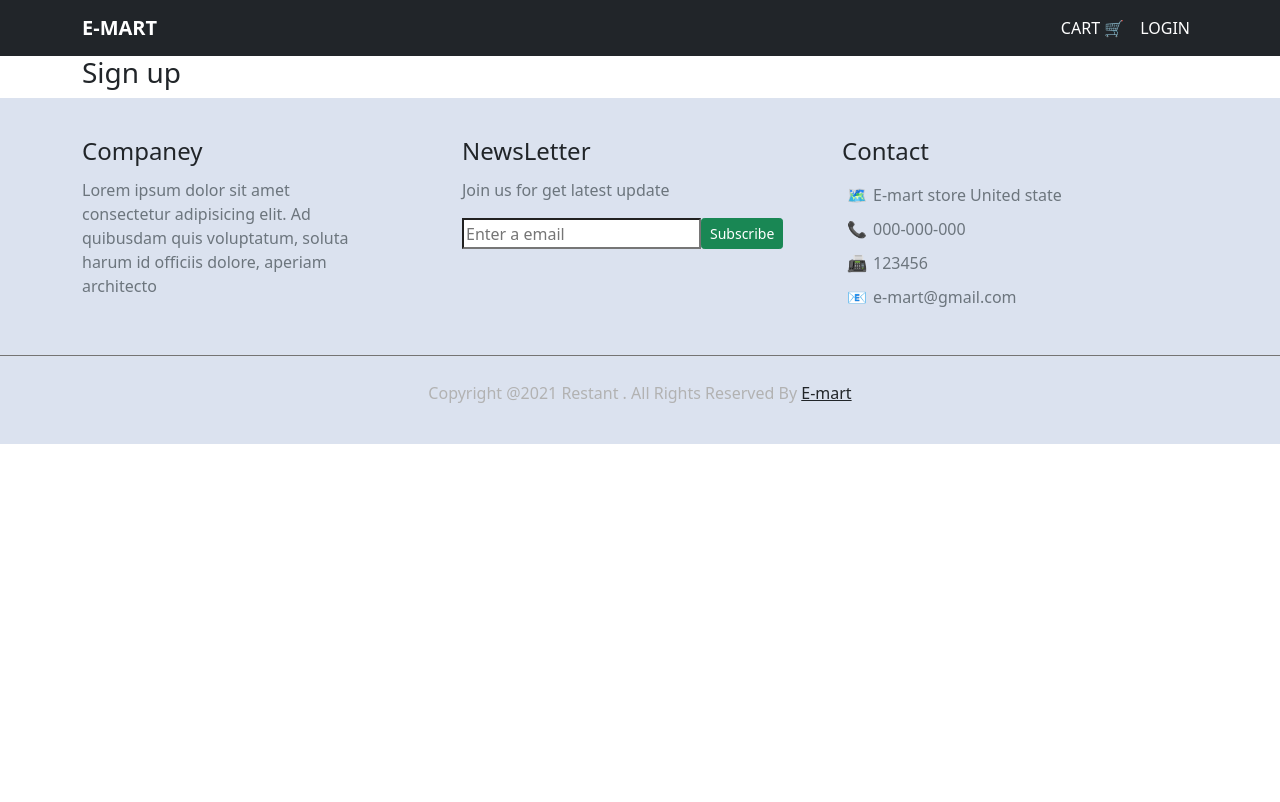
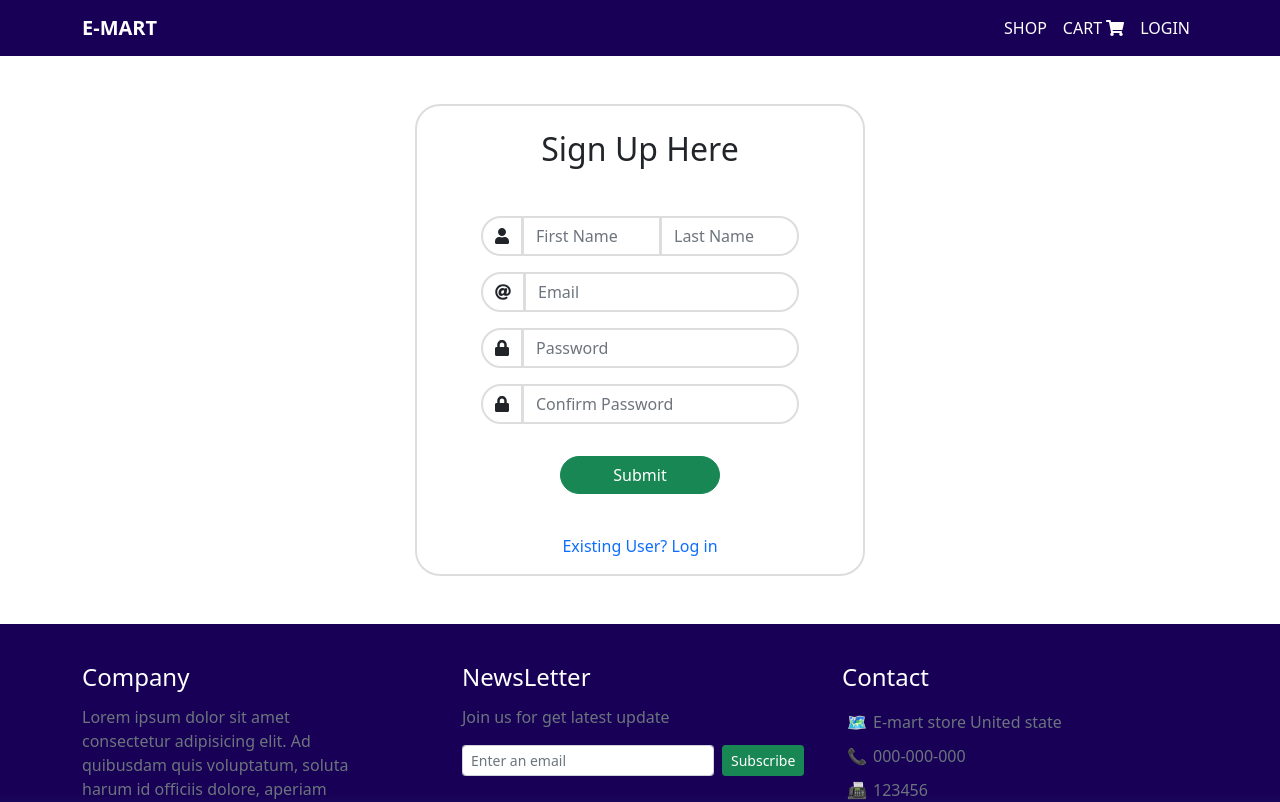
Before and after one commit to divyeshchudasama/MERN-e-commerce-project, a React (Create React App) app in the folder e-mart/: page /signup in a window 1280 px wide. Shown: the top 802 px of the page. Built offline with nearby package versions, Linux system fonts and the light colour scheme.

Commit message:
login & signup addded
login & signup addded

```diff
--- a/e-mart/package.json
+++ b/e-mart/package.json
@@ -3,6 +3,9 @@
   "version": "0.1.0",
   "private": true,
   "dependencies": {
+    "@fortawesome/fontawesome-svg-core": "^1.2.36",
+    "@fortawesome/free-solid-svg-icons": "^5.15.4",
+    "@fortawesome/react-fontawesome": "^0.1.15",
     "@testing-library/jest-dom": "^5.14.1",
     "@testing-library/react": "^11.2.7",
     "@testing-library/user-event": "^12.8.3",
--- a/e-mart/src/components/footer/Footer.jsx
+++ b/e-mart/src/components/footer/Footer.jsx
@@ -7,38 +7,59 @@ function Footer() {
     <>
       <footer className={`footer mt-auto  bg-default ${styles.footerBg}`}>
         <div className="container">
-          <div class="row">
-            <div class="col-lg-4 col-sm-6 col-12" >
-              <h4 className={`${styles.base1}`}>Companey</h4>
-              <p className={`text-muted ${styles.base2}`}>Lorem ipsum dolor sit amet consectetur adipisicing elit.
-                Ad quibusdam quis voluptatum, soluta harum id officiis dolore, aperiam architecto
+          <div className="row">
+            <div className="col-lg-4 col-sm-6 col-12">
+              <h4 className={`${styles.base1} text-white`}>Company</h4>
+              <p className={`text-muted ${styles.base2}`}>
+                Lorem ipsum dolor sit amet consectetur adipisicing elit. Ad
+                quibusdam quis voluptatum, soluta harum id officiis dolore,
+                aperiam architecto
               </p>
             </div>
-            <div class="col-lg-4 col-sm-6 col-12" >
-              <h4 className={`${styles.base1}`}>NewsLetter</h4>
+            <div className="col-lg-4 col-sm-6 col-12">
+              <h4 className={`${styles.base1} text-white`}>NewsLetter</h4>
               <p className="text-muted">Join us for get latest update</p>
               <div className="d-flex">
-                <input type="name" placeholder="Enter a email" className="rounded-0 border-r-0" required></input>
+                <input
+                  type="name"
+                  placeholder="Enter an email"
+                  className="form-control form-control-sm me-2"
+                  style={{ width: "18em" }}
+                  required
+                ></input>
                 <div className="">
-                  <button type="submit" className="btn btn-success btn-sm">Subscribe</button>
+                  <button type="submit" className="btn btn-success btn-sm">
+                    Subscribe
+                  </button>
                 </div>
               </div>
             </div>
-            <div class="col-lg-4 col-sm-6 col-12" >
-              <h4 className={`${styles.base1}`}>Contact</h4>
+            <div className="col-lg-4 col-sm-6 col-12">
+              <h4 className={`${styles.base1} text-white`}>Contact</h4>
               <ul className={` ${styles.foot_ul}`}>
-                <li>🗺<span className="text-muted">E-mart store United state</span></li>
-                <li>📞<span className="text-muted">000-000-000</span></li>
-                <li>📠<span className="text-muted">123456</span></li>
-                <li>📧<span className="text-muted">e-mart@gmail.com</span></li>
+                <li>
+                  🗺<span className="text-muted">E-mart store United state</span>
+                </li>
+                <li>
+                  📞<span className="text-muted">000-000-000</span>
+                </li>
+                <li>
+                  📠<span className="text-muted">123456</span>
+                </li>
+                <li>
+                  📧<span className="text-muted">e-mart@gmail.com</span>
+                </li>
               </ul>
-
             </div>
           </div>
-
         </div>
         <div className={`${styles.bottfoot}`}>
-          <p className="text-center mb-0">Copyright @2021 Restant . All Rights Reserved By <a href="" className="font-weight-bold text-dark">E-mart</a></p>
+          <p className="text-center mb-0">
+            Copyright @2021 Restant . All Rights Reserved By{" "}
+            <a href="/" className="font-weight-bold text-light">
+              E-mart
+            </a>
+          </p>
         </div>
       </footer>
     </>
--- a/e-mart/src/components/footer/Footer.module.css
+++ b/e-mart/src/components/footer/Footer.module.css
@@ -1,30 +1,34 @@
 .footerBg {
-  background-color: #dbe2ef;
+  /* background-color: #170055; */
+  background: linear-gradient(
+    180deg,
+    rgba(23, 0, 85, 1) 49%,
+    rgba(64, 155, 215, 1) 100%
+  );
   padding: 39px 0px;
 }
-li{
+li {
   list-style-type: none;
 }
-.foot_ul{
+.foot_ul {
   padding-left: 0px;
   text-align: left;
 }
-.foot_ul li{
+.foot_ul li {
   padding: 5px;
 }
-.foot_ul li span{
+.foot_ul li span {
   padding-left: 6px;
 }
-.base1{
+.base1 {
   padding-bottom: 5px;
 }
 .base2 {
   margin-right: 20%;
-
 }
-.bottfoot{
+.bottfoot {
   padding-top: 25px;
-margin-top: 25px;
- border-top: 1px solid #757473;
- color: #b2b2b2;
+  margin-top: 25px;
+  border-top: 1px solid #757473;
+  color: #b2b2b2;
 }
--- a/e-mart/src/components/header/Header.jsx
+++ b/e-mart/src/components/header/Header.jsx
@@ -1,12 +1,20 @@
 import React from "react";
 import { Container, Nav, Navbar } from "react-bootstrap";
+import { FontAwesomeIcon } from "@fortawesome/react-fontawesome";
+import { faShoppingCart } from "@fortawesome/free-solid-svg-icons";
 import { Link } from "react-router-dom";
 import styles from "./Header.module.css";
 
 function Header() {
   return (
     <>
-      <Navbar bg="dark" variant="dark" expand="lg" sticky="top">
+      <Navbar
+        className={styles.headerBg}
+        bg="default"
+        variant="dark"
+        expand="lg"
+        sticky="top"
+      >
         <Container>
           <Link className="navbar-brand fw-bold" to="/">
             E-MART
@@ -14,8 +22,11 @@ function Header() {
           <Navbar.Toggle aria-controls="basic-navbar-nav" />
           <Navbar.Collapse id="basic-navbar-nav">
             <Nav className="ms-auto">
+              <Link className="nav-link text-white" to="/">
+                SHOP
+              </Link>
               <Link className="nav-link text-white" to="/cart">
-                CART 🛒
+                CART <FontAwesomeIcon icon={faShoppingCart} />
               </Link>
               <Link className="nav-link text-white" to="/login">
                 LOGIN
--- a/e-mart/src/components/header/Header.module.css
+++ b/e-mart/src/components/header/Header.module.css
@@ -0,0 +1,3 @@
+.headerBg {
+  background-color: #170055;
+}
--- a/e-mart/src/components/login/Login.jsx
+++ b/e-mart/src/components/login/Login.jsx
@@ -1,10 +1,78 @@
-import React from "react";
+import React, { useState } from "react";
+import { Card, Col, Form, InputGroup, Row, Button } from "react-bootstrap";
+import { FontAwesomeIcon } from "@fortawesome/react-fontawesome";
+import { faUser, faKey } from "@fortawesome/free-solid-svg-icons";
+import { Link } from "react-router-dom";
 import styles from "./Login.module.css";
 
 function Login() {
+  const [email, setEmail] = useState("");
+  const [password, setPassword] = useState("");
+  const loginHandle = (event) => {
+    event.preventDefault();
+    console.log(email + "  " + password);
+  };
   return (
     <>
-      <p>Login</p>
+      <Row className="" style={{ justifyContent: "center" }}>
+        <Col xxl={6} xl={6}>
+          <Card className={`m-5 ${styles.card}`}>
+            <Card.Header className={`text-center p-4 ${styles.cardHeader}`}>
+              <h2>Login Here</h2>
+            </Card.Header>
+            <Card.Body className="mx-5">
+              <Form onSubmit={loginHandle}>
+                <Form.Group className="mb-3">
+                  <InputGroup>
+                    <InputGroup.Text className={`${styles.input1}`}>
+                      <FontAwesomeIcon icon={faUser} />
+                    </InputGroup.Text>
+                    <Form.Control
+                      className={`${styles.input2}`}
+                      type="text"
+                      placeholder="Email"
+                      value={email}
+                      onChange={(e) => setEmail(e.target.value)}
+                    />
+                  </InputGroup>
+                </Form.Group>
+                <Form.Group className="mb-3">
+                  <InputGroup>
+                    <InputGroup.Text className={`${styles.input1}`}>
+                      <FontAwesomeIcon icon={faKey} />
+                    </InputGroup.Text>
+                    <Form.Control
+                      className={`${styles.input2}`}
+                      type="password"
+                      placeholder="Password"
+                      value={password}
+                      onChange={(e) => setPassword(e.target.value)}
+                    />
+                  </InputGroup>
+                  <Row>
+                    <Col className="text-center mt-3">
+                      <Button
+                        variant="success"
+                        className={`${styles.btn}`}
+                        type="submit"
+                      >
+                        Submit
+                      </Button>
+                    </Col>
+                  </Row>
+                  <Row>
+                    <Col className="text-center mt-3 pt-4">
+                      <Link className={styles.link} to="/signup">
+                        New to E-Mart? Create an account
+                      </Link>
+                    </Col>
+                  </Row>
+                </Form.Group>
+              </Form>
+            </Card.Body>
+          </Card>
+        </Col>
+      </Row>
     </>
   );
 }
--- a/e-mart/src/components/signUp/SignUp.jsx
+++ b/e-mart/src/components/signUp/SignUp.jsx
@@ -1,11 +1,122 @@
-import React from "react";
+import React, { useState } from "react";
+import { Card, Col, Form, InputGroup, Row, Button } from "react-bootstrap";
+import { FontAwesomeIcon } from "@fortawesome/react-fontawesome";
+import { faUser, faLock, faAt } from "@fortawesome/free-solid-svg-icons";
 import styles from "./SignUp.module.css";
+import { Link } from "react-router-dom";
 
 function SignUp() {
+  const [userData, setUserData] = useState({
+    firstname: "",
+    lastname: "",
+    email: "",
+    password: "",
+    confirmpassword: "",
+  });
+  const updateState = (event, controlName) => {
+    setUserData({ ...userData, [controlName]: event.target.value });
+  };
+  const signUphandle = (event) => {
+    event.preventDefault();
+    console.log(userData);
+  };
   return (
-    <div>
-      <h3>Sign up</h3>
-    </div>
+    <>
+      <Row className="" style={{ justifyContent: "center" }}>
+        <Col xxl={6} xl={6}>
+          <Card className={`m-5 ${styles.card}`}>
+            <Card.Header className={`text-center p-4 ${styles.cardHeader}`}>
+              <h2>Sign Up Here</h2>
+            </Card.Header>
+            <Card.Body className="mx-5">
+              <Form onSubmit={signUphandle}>
+                <Form.Group className="mb-3">
+                  <InputGroup>
+                    <InputGroup.Text className={`${styles.input1}`}>
+                      <FontAwesomeIcon icon={faUser} />
+                    </InputGroup.Text>
+                    <Form.Control
+                      className={`${styles.input2}`}
+                      type="text"
+                      placeholder="First Name"
+                      value={userData.firstname}
+                      onChange={(e) => updateState(e, "firstname")}
+                    />
+                    <Form.Control
+                      className={`${styles.input2}`}
+                      type="text"
+                      placeholder="Last Name"
+                      value={userData.lastname}
+                      onChange={(e) => updateState(e, "lastname")}
+                    />
+                  </InputGroup>
+                </Form.Group>
+                <Form.Group className="mb-3">
+                  <InputGroup>
+                    <InputGroup.Text className={`${styles.input1}`}>
+                      <FontAwesomeIcon icon={faAt} />
+                    </InputGroup.Text>
+                    <Form.Control
+                      className={`${styles.input2}`}
+                      type="email"
+                      placeholder="Email"
+                      value={userData.email}
+                      onChange={(e) => updateState(e, "email")}
+                    />
+                  </InputGroup>
+                </Form.Group>
+                <Form.Group className="mb-3">
+                  <InputGroup>
+                    <InputGroup.Text className={`${styles.input1}`}>
+                      <FontAwesomeIcon icon={faLock} />
+                    </InputGroup.Text>
+                    <Form.Control
+                      className={`${styles.input2}`}
+                      type="password"
+                      placeholder="Password"
+                      value={userData.password}
+                      onChange={(e) => updateState(e, "password")}
+                    />
+                  </InputGroup>
+                </Form.Group>
+                <Form.Group className="mb-3">
+                  <InputGroup>
+                    <InputGroup.Text className={`${styles.input1}`}>
+                      <FontAwesomeIcon icon={faLock} />
+                    </InputGroup.Text>
+                    <Form.Control
+                      className={`${styles.input2}`}
+                      type="password"
+                      placeholder="Confirm Password"
+                      value={userData.confirmpassword}
+                      onChange={(e) => updateState(e, "confirmpassword")}
+                    />
+                  </InputGroup>
+                </Form.Group>
+                <Row>
+                  <Col className="text-center mt-3">
+                    <Button
+                      variant="success"
+                      className={`${styles.btn}`}
+                      type="submit"
+                    >
+                      Submit
+                    </Button>
+                  </Col>
+                </Row>
+                <Row>
+                  <Col className="text-center mt-3 pt-4">
+                    <Link className={styles.link} to="/login">
+                      Existing User? Log in
+                    </Link>
+                  </Col>
+                </Row>
+              </Form>
+            </Card.Body>
+          </Card>
+        </Col>
+      </Row>
+    </>
   );
 }
 
--- a/e-mart/src/components/signUp/SignUp.module.css
+++ b/e-mart/src/components/signUp/SignUp.module.css
@@ -0,0 +1,30 @@
+.card {
+  border-radius: 25px;
+  border: 2px solid #dddddd;
+}
+.cardHeader {
+  background: none;
+  border-bottom: 0;
+}
+.input1 {
+  border-radius: 25px 0px 0px 25px;
+  background: none;
+  border: 2px solid #dddddd;
+}
+.input2 {
+  border-radius: 0px 25px 25px 0px;
+  background: none;
+  border: 2px solid #dddddd;
+}
+.btn {
+  border-radius: 25px;
+  width: 10em;
+}
+.btn:hover {
+  background-color: white;
+  color: #098a5a;
+  font-weight: 500;
+}
+.link {
+  text-decoration: none;
+}
```
Also changed, not shown: e-mart/src/components/login/Login.module.css (+30 -0 lines).
